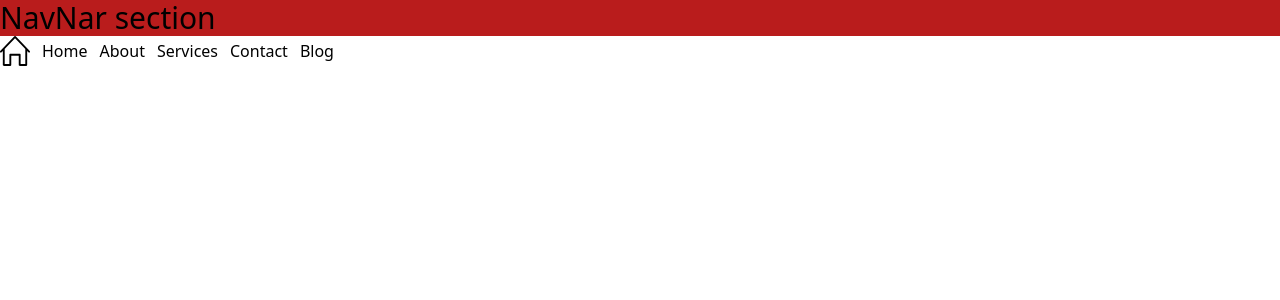
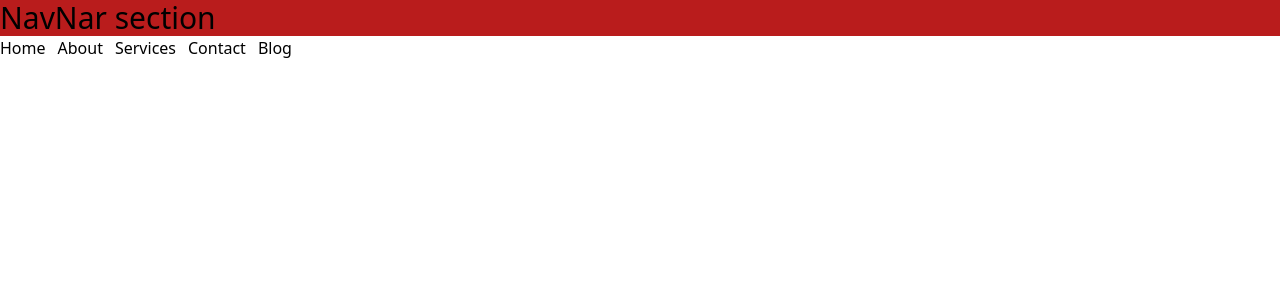
Before and after one commit to rajalishikh/react-app-routing, a React (Vite) app: page / in a window 1280 px wide. Shown: the top 300 px of the page. Built offline with nearby package versions, Linux system fonts and the light colour scheme.

Commit message:
Now I am separate the different folder

```diff
--- a/src/component/Navbar/Navbar.jsx
+++ b/src/component/Navbar/Navbar.jsx
@@ -1,6 +1,5 @@
 import React, { useState } from 'react';
-import { MdOutlineClose } from "react-icons/md";
-import { SlHome } from "react-icons/sl";
+import NavBarDetails from '../Navbardetails/NavBardetails';
 
 const Navbar = () => {
     const navbarData = [
@@ -14,18 +13,13 @@ const Navbar = () => {
 
     return (
         <div>
-            <ul className='md:flex gap-3 items-center'>
-            <div className='text-3xl' onClick={()=>setOpen(!open)}>
+            <ul>
+            <div className='md:flex gap-3 '>
             {
-                open?<SlHome/>:<MdOutlineClose />
+                navbarData.map(item=><NavBarDetails item={item}></NavBarDetails>)
             }
             </div>
-
-            {
-                navbarData.map(item=><li>{item.name}</li>)
-            }
-
-            </ul>
+</ul>
         </div>
     );
 };
--- /dev/null
+++ b/src/component/Navbardetails/NavBardetails.jsx
@@ -0,0 +1,12 @@
+import React from 'react';
+
+const NavBarDetails = ({item}) => {
+    const {name}=item
+    return (
+        <div>
+            {name}
+        </div>
+    );
+};
+
+export default NavBarDetails;
```
